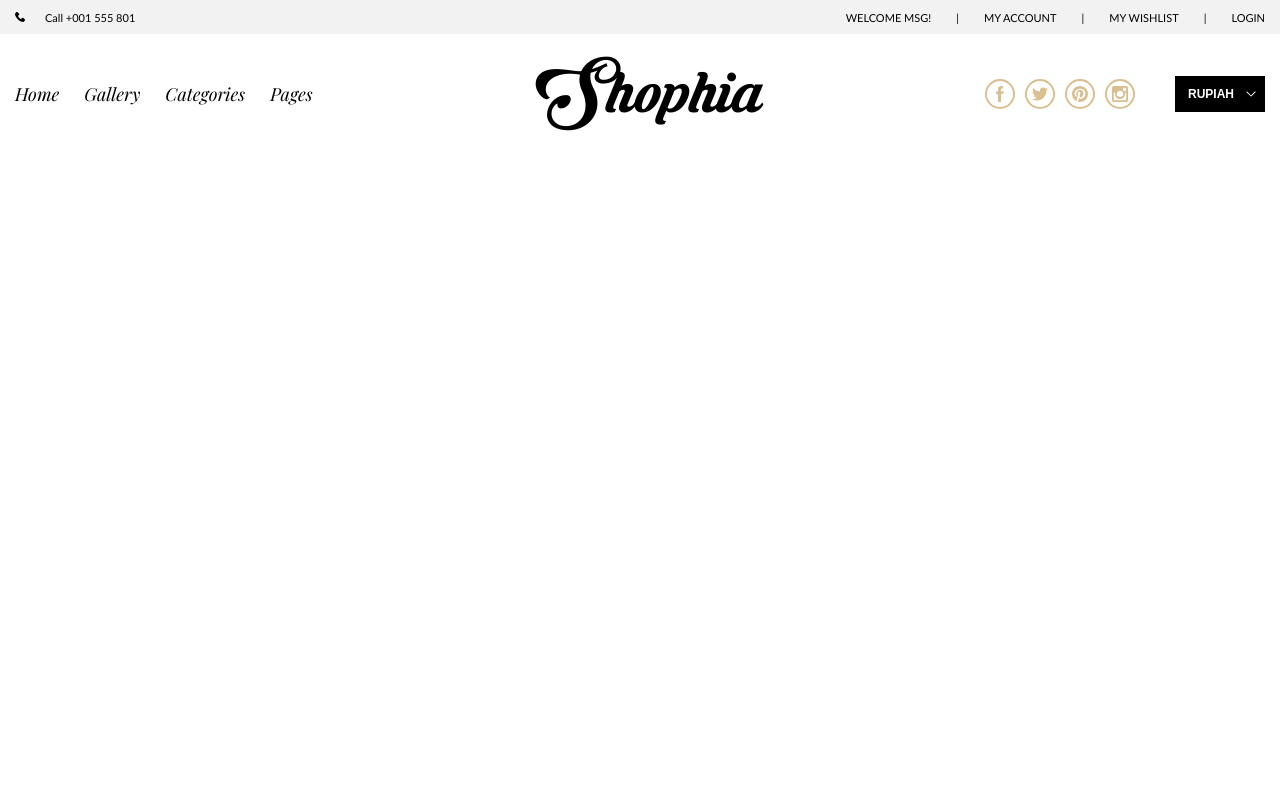
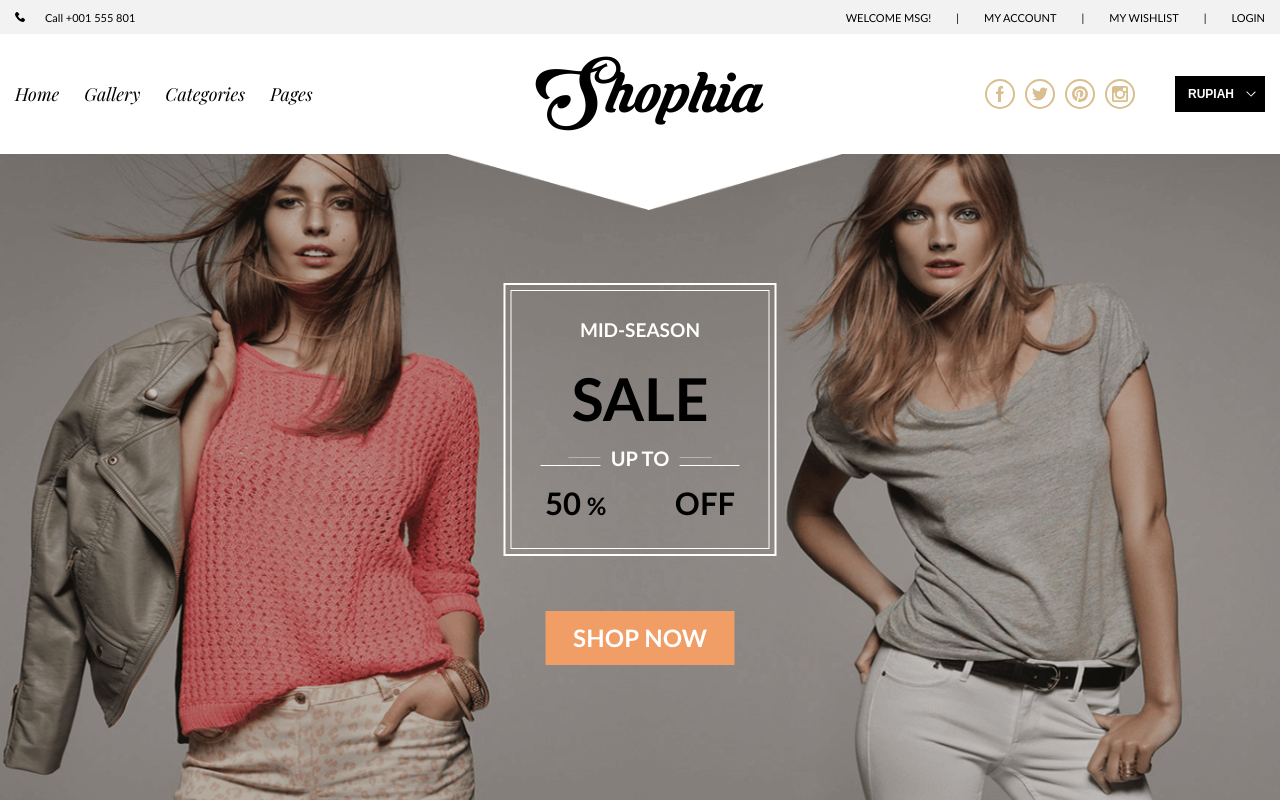
Before and after one commit to NtonBala/test-front, a React (Create React App) app: page / in a window 1280 px wide. Built offline with nearby package versions, Linux system fonts and the light colour scheme.

Commit message:
Add Header section

```diff
--- a/src/App.js
+++ b/src/App.js
@@ -2,14 +2,20 @@
 import React from 'react';
 
 // Components
-import { TopBar, Header } from './layout';
+import { TopBar, Header, HeroSlider } from './layout';
+
+// Instruments
+import './App.scss';
 
 const App = () => {
   return (
-    <div>
-      <TopBar />
-      <Header />
-    </div>
+    <>
+      <header className="header-wrapper">
+        <TopBar />
+        <Header />
+        <HeroSlider />
+      </header>
+    </>
   );
 };
 
--- /dev/null
+++ b/src/App.scss
@@ -0,0 +1,7 @@
+@import './styles/variables/index';
+
+.header-wrapper {
+  display: flex;
+  flex-direction: column;
+  height: 100vh;
+}
--- a/src/layout/Header/index.js
+++ b/src/layout/Header/index.js
@@ -16,7 +16,7 @@ import './index.scss';
 
 const Header = () => {
   return (
-    <header className="content">
+    <div className="content">
       <div className="header">
         <ul className="header-menu">
           <li>
@@ -70,7 +70,7 @@ const Header = () => {
           </select>
         </div>
       </div>
-    </header>
+    </div>
   );
 };
 
--- /dev/null
+++ b/src/layout/HeroSlider/index.js
@@ -0,0 +1,56 @@
+/* eslint-disable jsx-a11y/anchor-is-valid */
+
+// Core
+import React from 'react';
+
+// Instruments
+import './index.scss';
+import slideImg from '../../images/header-slide-1.png';
+
+const HeroSlider = () => {
+  return (
+    <div className="header-slider-wrapper">
+      <div className="content">
+        <div className="header-slider">
+          <div className="header-slide-1">
+            <picture>
+              <source media="" srcSet="" />
+
+              <img className="header-slide-1__image" src={ slideImg } alt="" />
+            </picture>
+
+            <div className="header-slide-1__center">
+              <div className="header-slide-1__sale">
+                <h2 className="header-slide-1__title">
+                  Mid-season
+                  <strong>sale</strong>
+                </h2>
+
+                <p className="header-slide-1__message">
+                  <span className="header-slide-1__text-decor-top">
+                    <span className="header-slide-1__text-decor-bottom">
+                      <span className="header-slide-1__text">Up to</span>
+                    </span>
+                  </span>
+
+                  <strong>
+                    <span>
+                      50
+                      <span className="header-slide-1__message-percentage"> &#37;</span>
+                    </span>
+
+                    <span>off</span>
+                  </strong>
+                </p>
+              </div>
+
+              <a className="header-slide-1__shop-link" href="#">Shop now</a>
+            </div>
+          </div>
+        </div>
+      </div>
+    </div>
+  );
+};
+
+export { HeroSlider };
--- /dev/null
+++ b/src/layout/HeroSlider/index.scss
@@ -0,0 +1,167 @@
+@import '../../styles/variables/index';
+
+.header-slider-wrapper {
+  flex-grow: 1;
+  display: flex;
+  background-color: $grey_50;
+}
+
+.header-slider {
+  height: 100%;
+
+  @media (max-width: 1320px) {
+    margin: 0 -15px;
+  }
+
+}
+
+.header-slide-1 {
+  position: relative;
+  height: 100%;
+
+  &__image {
+    position: absolute;
+    top: 0;
+    left: 0;
+    width: 100%;
+    height: 100%;
+  }
+
+  &__center {
+    display: flex;
+    flex-direction: column;
+    align-items: center;
+    position: absolute;
+    top: 20%;
+    left: 50%;
+    transform: translateX(-50%);
+  }
+
+  &__sale {
+    width: 273px;
+    height: 273px;
+    position: relative;
+    border: 2px solid $color_secondary;
+    text-align: center;
+    text-transform: uppercase;
+
+    &:before {
+      content: "";
+      position: absolute;
+      display: block;
+      border: 1px solid $color_secondary;
+      top: 5px;
+      right: 5px;
+      bottom: 5px;
+      left: 5px;
+    }
+
+  }
+
+  &__title {
+    margin-top: 35px;
+    display: flex;
+    flex-direction: column;
+    color: $color_secondary;
+    font-weight: 700;
+    font-size: 19px;
+
+    strong {
+      margin-top: 30px;
+      color: $color_primary;
+      font-size: 59px;
+    }
+
+  }
+
+  &__message {
+    margin-top: 20px;
+    display: flex;
+    flex-direction: column;
+    align-items: center;
+    font-weight: 700;
+
+    strong {
+      width: 190px;
+      margin-top: 20px;
+      display: flex;
+      justify-content: space-between;
+      font-size: 31px;
+    }
+
+    &-percentage {
+      font-size: 24px;
+    }
+
+  }
+
+  &__text-decor-top {
+    position: relative;
+
+    &:before,
+    &:after {
+      content: "";
+      display: block;
+      width: 32px;
+      position: absolute;
+      top: 9px;
+      border-bottom: 1px solid $grey_30;
+    }
+
+    &:before {
+      left: -32px;
+    }
+
+    &:after {
+      right: -32px;
+    }
+
+  }
+
+  &__text-decor-bottom {
+    position: relative;
+
+    &:before,
+    &:after {
+      content: "";
+      display: block;
+      width: 60px;
+      position: absolute;
+      bottom: 3px;
+      border-bottom: 1px solid $color_secondary;
+    }
+
+    &:before {
+      left: -60px;
+    }
+
+    &:after {
+      right: -60px;
+    }
+
+  }
+
+  &__text {
+    padding: 0 10px;
+    color: $color_secondary;
+    font-size: 20px;
+  }
+
+  &__shop-link {
+    margin-top: 55px;
+    padding: 15px 28px;
+    background-color: $sandybrown_33;
+    outline: 0;
+    text-transform: uppercase;
+    text-decoration: none;
+    color: $color_secondary;
+    font-weight: 700;
+    font-size: 24px;
+
+    &:hover,
+    &:focus {
+      background-color: darken($sandybrown_33, 7%);
+    }
+  }
+
+}
--- a/src/layout/TopBar/index.scss
+++ b/src/layout/TopBar/index.scss
@@ -26,6 +26,7 @@
     width: 10px;
     margin-right: 20px;
   }
+
 }
 
 .top-bar-menu {
@@ -53,5 +54,7 @@
     &:focus {
       text-decoration: underline;
     }
+
   }
+
 }
--- a/src/layout/index.js
+++ b/src/layout/index.js
@@ -1,2 +1,3 @@
 export { TopBar } from './TopBar';
 export { Header } from './Header';
+export { HeroSlider } from './HeroSlider';
--- a/src/styles/variables/_palette.scss
+++ b/src/styles/variables/_palette.scss
@@ -16,3 +16,4 @@ $sandybrown_33: #f09d66;
 // Grayscale
 $grey_78: #393939;
 $grey_50: #847e7a;
+$grey_30: #b3b3b3;
```
Also changed, not shown: src/images/header-slide-1.png (added).
